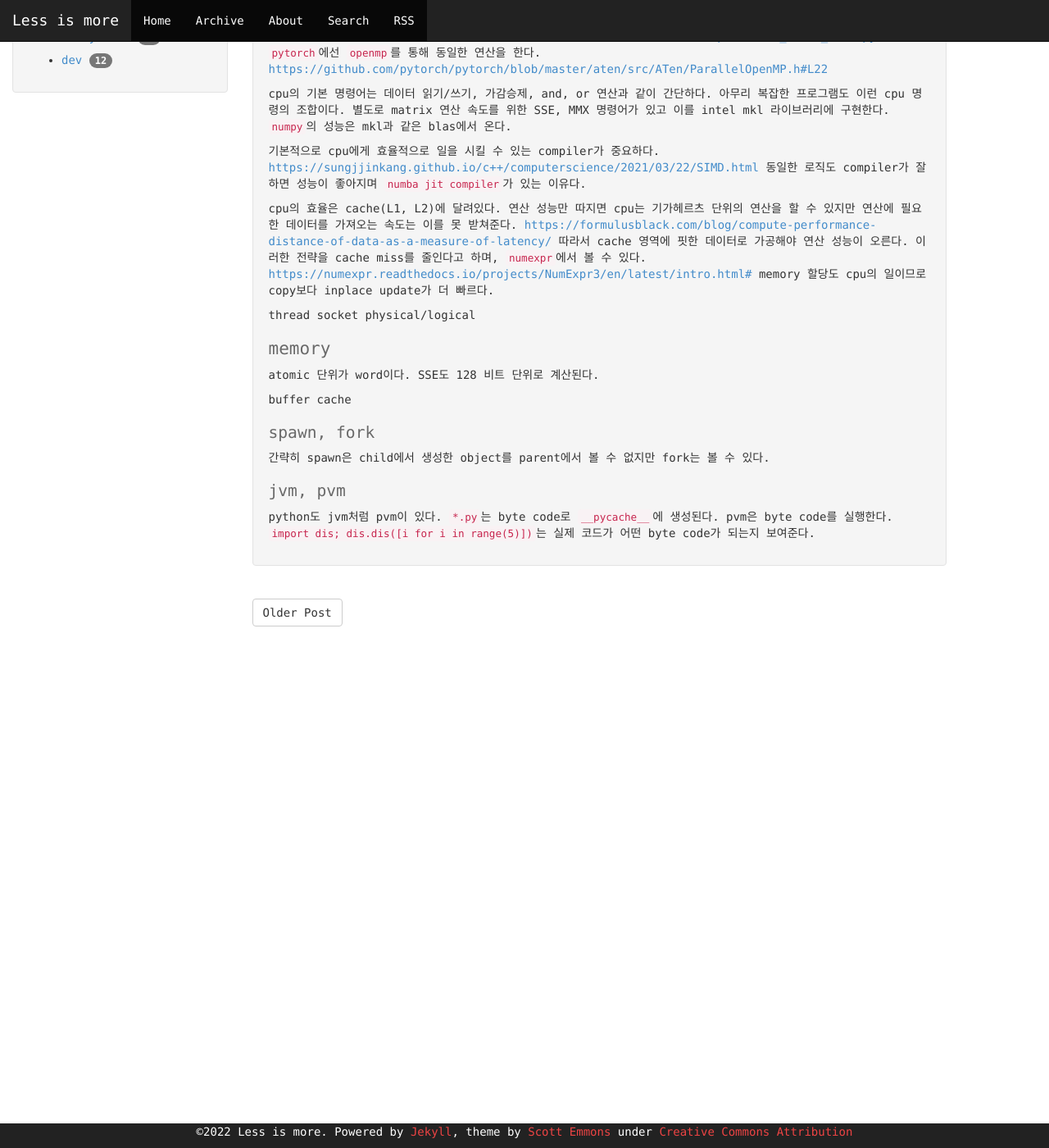
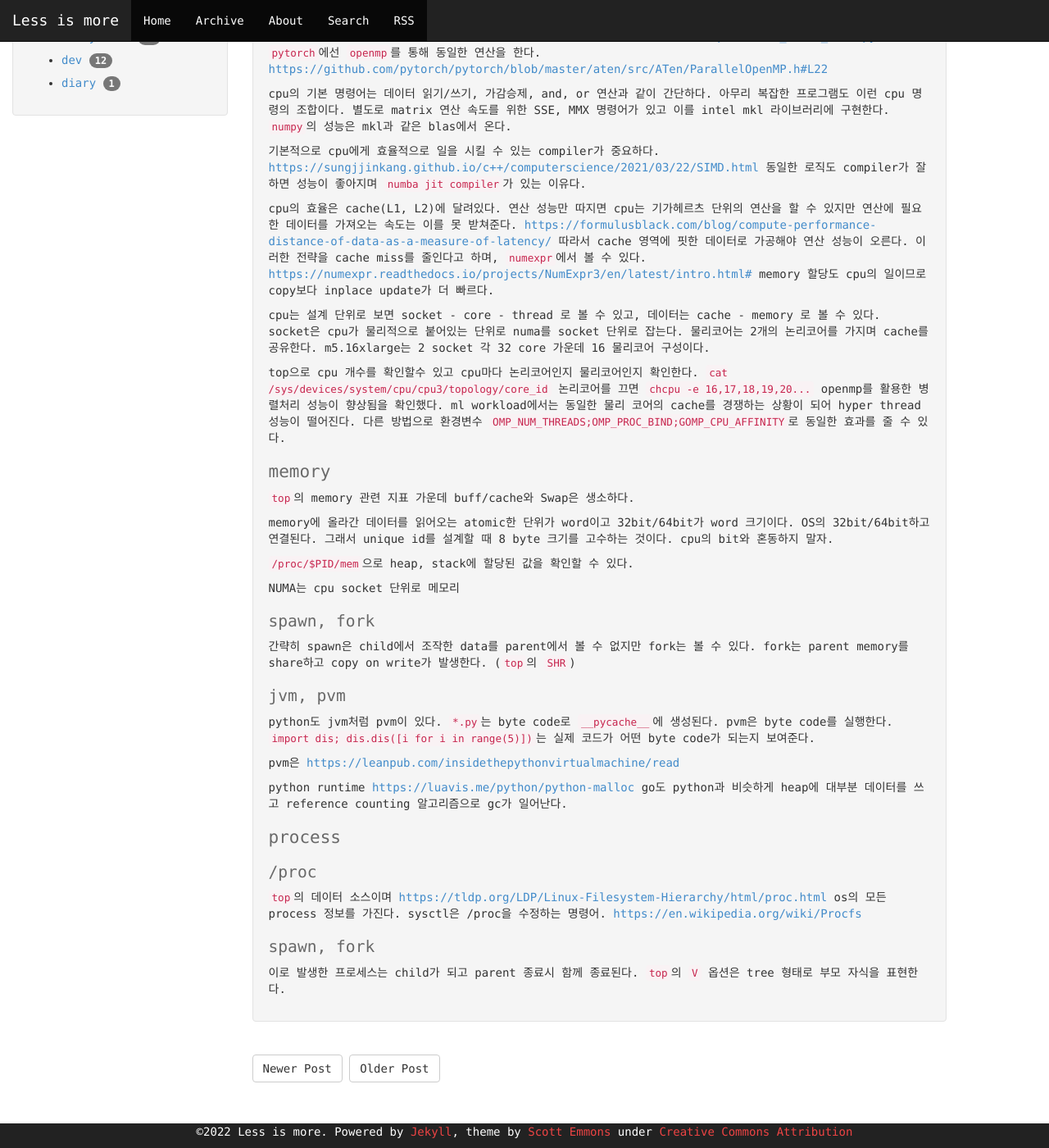
Before and after one commit to 11wi/11wi.github.io, a Jekyll site: the page built from _posts/2021-12-18-CS2.md, in a window 1280 px wide and 1400 px high, scrolled down 470 px. Shown: the whole window at 82% size. Built offline with Jekyll 4.4.1, drawn with Linux system fonts in a browser that asks for light colours; some web fonts are replaced.

Commit message:
Updated 2021-12-18-CS2.md

```diff
--- a/_posts/2021-12-18-CS2.md
+++ b/_posts/2021-12-18-CS2.md
@@ -39,24 +39,49 @@ cpu의 효율은 cache(L1, L2)에 달려있다. 연산 성능만 따지면 cpu
 이러한 전략을 cache miss를 줄인다고 하며, `numexpr`에서 볼 수 있다. <https://numexpr.readthedocs.io/projects/NumExpr3/en/latest/intro.html#>
 memory 할당도 cpu의 일이므로 copy보다 inplace update가 더 빠르다.
 
-thread
-socket
-physical/logical
+cpu는 설계 단위로 보면 socket - core - thread 로 볼 수 있고, 데이터는 cache - memory 로 볼 수 있다.
+socket은 cpu가 물리적으로 붙어있는 단위로 numa를 socket 단위로 잡는다.
+물리코어는 2개의 논리코어를 가지며 cache를 공유한다.
+m5.16xlarge는 2 socket 각 32 core 가운데 16 물리코어 구성이다.
+
+top으로 cpu 개수를 확인할수 있고 cpu마다 논리코어인지 물리코어인지 확인한다. `cat /sys/devices/system/cpu/cpu3/topology/core_id`
+논리코어를 끄면 `chcpu -e 16,17,18,19,20...` openmp를 활용한 병렬처리 성능이 향상됨을 확인했다.
+ml workload에서는 동일한 물리 코어의 cache를 경쟁하는 상황이 되어 hyper thread 성능이 떨어진다.
+다른 방법으로 환경변수 `OMP_NUM_THREADS;OMP_PROC_BIND;GOMP_CPU_AFFINITY`로 동일한 효과를 줄 수 있다.
 
 ## memory
 
-atomic 단위가 word이다. SSE도 128 비트 단위로 계산된다.
+`top`의 memory 관련 지표 가운데 buff/cache와 Swap은 생소하다.
 
-buffer
-cache
+memory에 올라간 데이터를 읽어오는 atomic한 단위가 word이고 32bit/64bit가 word 크기이다. OS의 32bit/64bit하고 연결된다.
+그래서 unique id를 설계할 때 8 byte 크기를 고수하는 것이다. cpu의 bit와 혼동하지 말자.
 
+`/proc/$PID/mem`으로 heap, stack에 할당된 값을 확인할 수 있다.
 
+NUMA는 cpu socket 단위로 메모리
 
 ### spawn, fork
 
-간략히 spawn은 child에서 생성한 object를 parent에서 볼 수 없지만 fork는 볼 수 있다.
+간략히 spawn은 child에서 조작한 data를 parent에서 볼 수 없지만 fork는 볼 수 있다. fork는 parent memory를 share하고 copy on write가 발생한다.
+(`top`의 `SHR`)
 
 ### jvm, pvm
 
 python도 jvm처럼 pvm이 있다. `*.py`는 byte code로 `__pycache__`에 생성된다.
 pvm은 byte code를 실행한다. `import dis; dis.dis([i for i in range(5)])`는 실제 코드가 어떤 byte code가 되는지 보여준다.
+
+pvm은 <https://leanpub.com/insidethepythonvirtualmachine/read>
+
+python runtime <https://luavis.me/python/python-malloc>
+go도 python과 비슷하게 heap에 대부분 데이터를 쓰고 reference counting 알고리즘으로 gc가 일어난다.
+
+## process
+
+### /proc
+
+`top`의 데이터 소스이며 <https://tldp.org/LDP/Linux-Filesystem-Hierarchy/html/proc.html> os의 모든 process 정보를 가진다.
+sysctl은 /proc을 수정하는 명령어. <https://en.wikipedia.org/wiki/Procfs>
+
+### spawn, fork
+
+이로 발생한 프로세스는 child가 되고 parent 종료시 함께 종료된다. `top`의 `V` 옵션은 tree 형태로 부모 자식을 표현한다.
```
Also changed, not shown: _posts/2022-01-19-새해-새글.md (added, +14 -0 lines).
